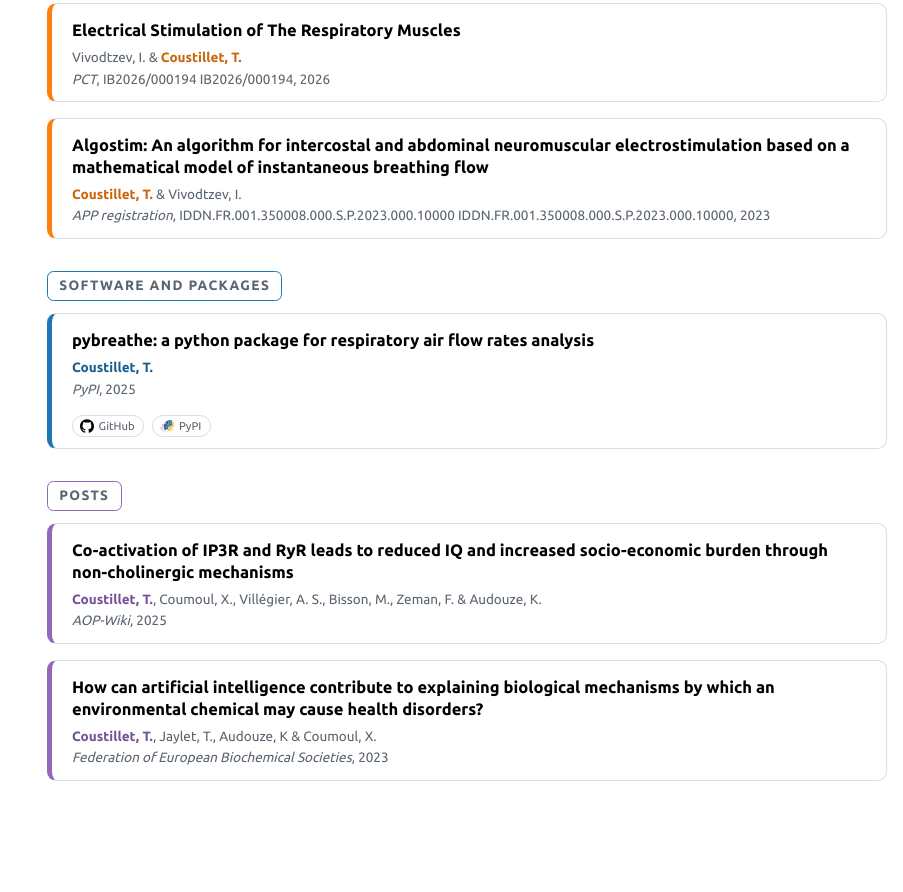
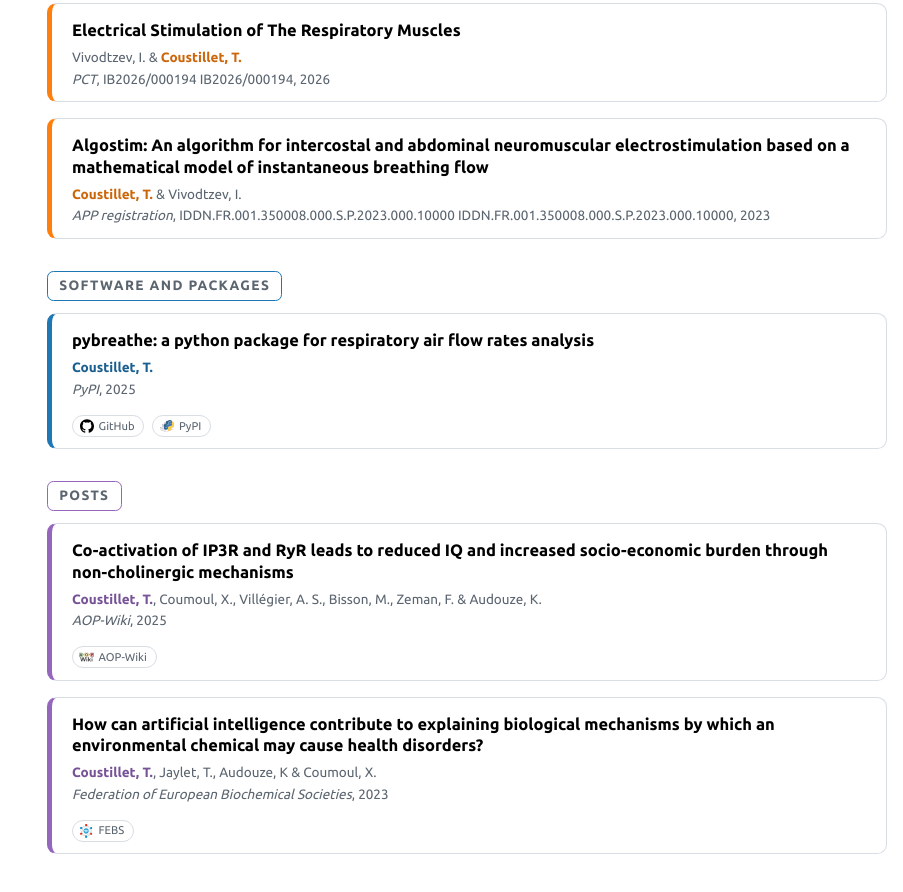
Before and after one commit to tcoustillet/tcoustillet.github.io, a plain HTML site: page publications/index.html in a window 1280 px wide. Shown: the part 1215-2107 px from the top of the page, without its empty margins (377-1280 px from the left). Before the commit the page ends 2060 px from the top, so only its background shows below. Drawn offline with Linux system fonts and the light colour scheme.

Commit message:
feat: add custom buttons (hyperlinks) defined in the JSON file

```diff
--- a/publications/content.json
+++ b/publications/content.json
@@ -160,7 +160,14 @@
     "title": "How can artificial intelligence contribute to explaining biological mechanisms by which an environmental chemical may cause health disorders?",
     "authors": ["Coustillet, T.", "Jaylet, T.", "Audouze, K", "Coumoul, X."],
     "venue": "Federation of European Biochemical Societies",
-    "year": 2023
+    "year": 2023,
+    "buttons": [
+      {
+        "label": "FEBS",
+        "url": "https://network.febs.org/posts/how-can-artificial-intelligence-contribute-to-explaining-biological-mechanisms-by-which-an-environmental-chemical-may-cause-health-disorders",
+        "icon": "febs"
+      }
+    ]
   },
   {
     "type": "post",
@@ -174,6 +181,13 @@
       "Audouze, K."
     ],
     "venue": "AOP-Wiki",
-    "year": 2025
+    "year": 2025,
+    "buttons": [
+      {
+        "label": "AOP-Wiki",
+        "url": "https://aopwiki.org/aops/490",
+        "icon": "aopwiki"
+      }
+    ]
   }
 ]
--- a/publications/css/style.css
+++ b/publications/css/style.css
@@ -133,6 +133,11 @@
   --btn-icon: url("/assets/icons/pypi.svg");
 }
 
+/* Custom buttons: text and outline take the card's type colour on hover */
+.pub__btn--custom {
+  --btn-color: var(--type-color);
+}
+
 /* Subtle highlight on hover / keyboard focus */
 .pub__btn:hover,
 .pub__btn:focus-visible {
--- a/publications/js/publications.js
+++ b/publications/js/publications.js
@@ -83,6 +83,9 @@ function renderPublication(pub) {
     pypi.classList.add("pub__btn--logo");
     buttons.append(pypi);
   }
+  (pub.buttons ?? []).forEach((btn) => {
+    buttons.append(renderCustomButton(btn, pub.title));
+  });
   if (buttons.children.length) li.append(buttons);
 
   return li;
@@ -204,4 +207,16 @@ function renderLinkButton(variant, label, url, title) {
   return a;
 }
 
+function renderCustomButton({ label, url, icon = "link" }, title) {
+  const a = document.createElement("a");
+  a.className = "pub__btn pub__btn--logo pub__btn--custom";
+  a.style.setProperty("--btn-icon", `url("/assets/icons/${icon}.svg")`);
+  a.href = url;
+  a.target = "_blank";
+  a.rel = "noopener noreferrer";
+  a.setAttribute("aria-label", `${label}: ${title}`);
+  a.textContent = label;
+  return a;
+}
+
 loadPublications();
```
